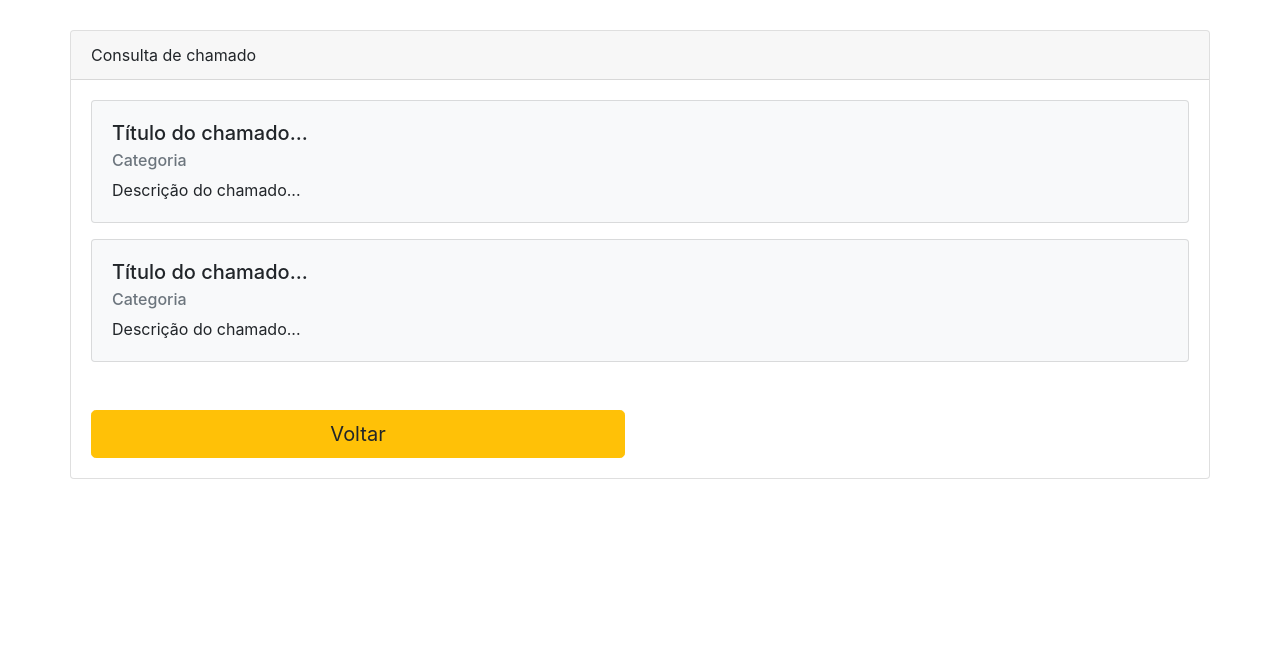
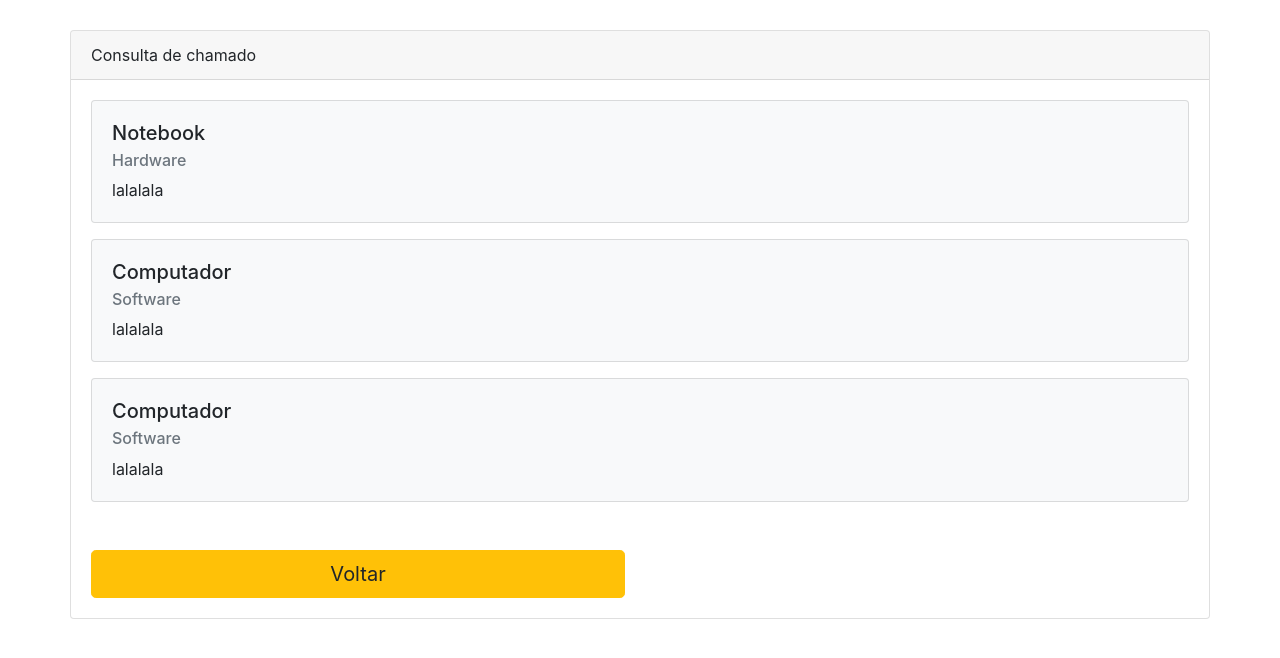
Before and after one commit to juliamambrozio/app_help_desk, a PHP site: page /consultar_chamado.php in a window 1280 px wide. Shown: the part 72-730 px from the top of the page. Run offline with PHP 8.4, Linux system fonts and the light colour scheme; the visitor is signed in with stand-in values (Sample User, id 1).

Commit message:
exibindo chamados

```diff
--- a/consultar_chamado.php
+++ b/consultar_chamado.php
@@ -1,5 +1,26 @@
 <?php
 require_once("validador_acesso.php") //incorporando a session
+?>
+
+<?php
+
+//chamados
+
+$chamados = array();
+//abrir arquivo
+$arquivo = fopen('arquivo.txt', 'r'); //r = exibir
+
+while(!feof($arquivo)){ //feof = percorre um arquivo até seu final, ! para passar de false para true indicando se é o final ou não
+  //linhas
+  $registro = fgets($arquivo); //recupera o que estiver na linha
+
+  $chamados[] = $registro;
+
+}
+//fechar o arquivo aberto
+fclose($arquivo);
+
+
 ?>
 <html>
   <head>
@@ -42,23 +63,24 @@ require_once("validador_acesso.php") //incorporando a session
 
             <div class="card-body">
 
+            <?php foreach($chamados as $chamado){ ?>
+              <?php
+              $chamado_dados = explode('#', $chamado);
+
+              if(count($chamado_dados) < 3){ //quantidade de índices
+                continue;
+              }
+
+            ?>
               <div class="card mb-3 bg-light">
                 <div class="card-body">
-                  <h5 class="card-title">Título do chamado...</h5>
-                  <h6 class="card-subtitle mb-2 text-muted">Categoria</h6>
-                  <p class="card-text">Descrição do chamado...</p>
+                  <h5 class="card-title"> <?= $chamado_dados[0]?></h5>
+                  <h6 class="card-subtitle mb-2 text-muted"><?= $chamado_dados[1]?></h6>
+                  <p class="card-text"> <?= $chamado_dados[2]?></p>
 
                 </div>
               </div>
-
-              <div class="card mb-3 bg-light">
-                <div class="card-body">
-                  <h5 class="card-title">Título do chamado...</h5>
-                  <h6 class="card-subtitle mb-2 text-muted">Categoria</h6>
-                  <p class="card-text">Descrição do chamado...</p>
-
-                </div>
-              </div>
+              <?php } ?>
 
               <div class="row mt-5">
                 <div class="col-6">
```
